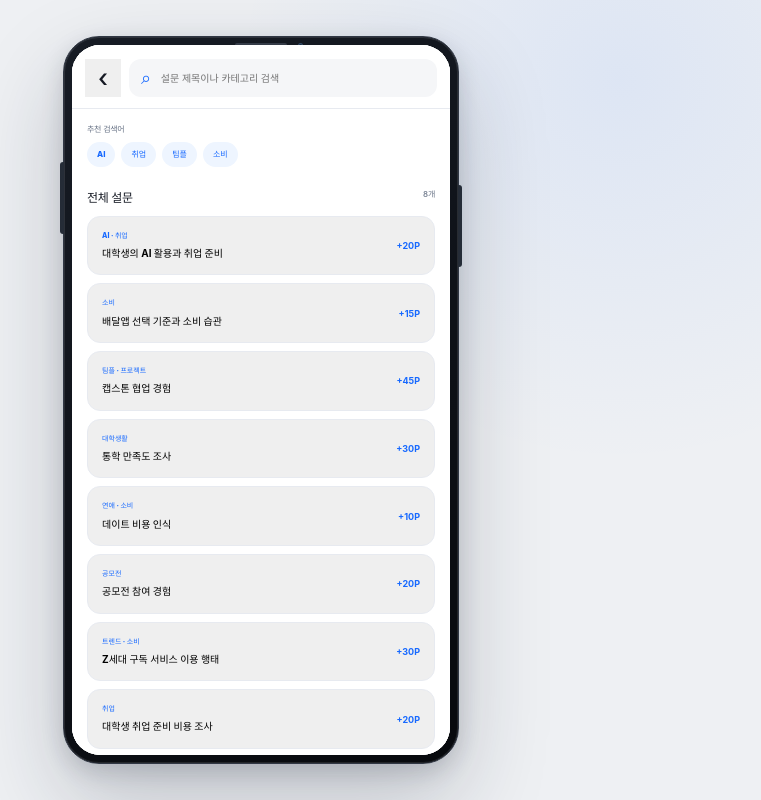
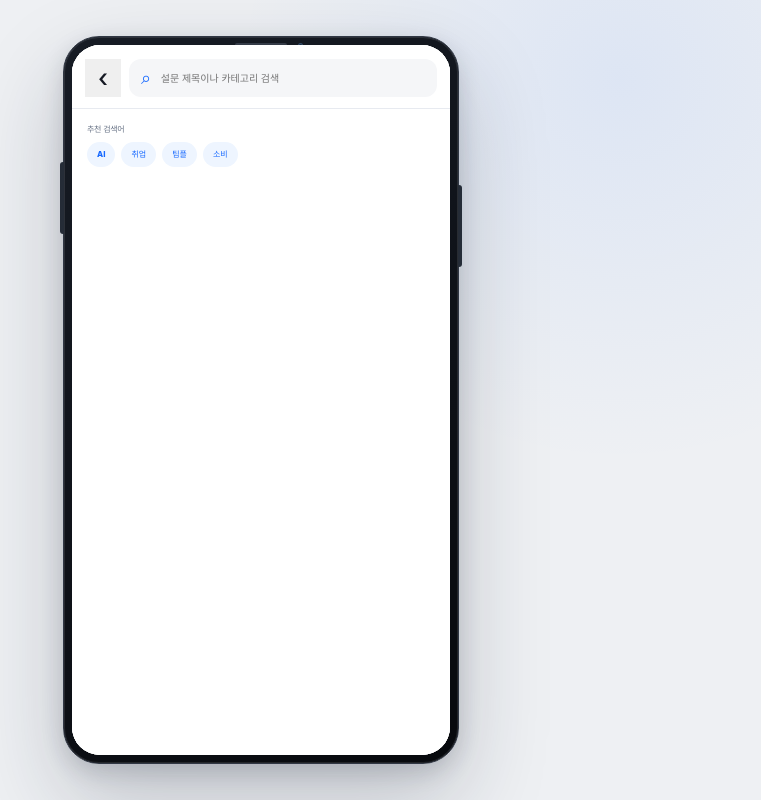
Before and after one commit to SJW1104/drunkdog, a React (Vite) app in the folder frontend/: page / in a window 1280 px wide. Both pictures are taken after a click on the button "검색". Shown: the whole page, without its empty margins (379-1140 px from the left). Built offline with nearby package versions, Linux system fonts and the light colour scheme; a web font is replaced by a local one.

Commit message:
fix: hide surveys until search begins

```diff
--- a/frontend/src/App.jsx
+++ b/frontend/src/App.jsx
@@ -135,7 +135,7 @@ function HomeScreen({ navigate, isCheckedIn, onCheckIn, onParticipate, completed
     { id: 'home-subscription', title: 'Z세대 구독 서비스 이용 행태', category: '트렌드 · 소비', point: 30 },
     { id: 'home-career-cost', title: '대학생 취업 준비 비용 조사', category: '취업', point: 20 },
   ]
-  const searchResults = searchableSurveys.filter((survey) => `${survey.title} ${survey.category}`.toLowerCase().includes(homeSearchQuery.trim().toLowerCase()))
+  const searchResults = homeSearchQuery.trim() ? searchableSurveys.filter((survey) => `${survey.title} ${survey.category}`.toLowerCase().includes(homeSearchQuery.trim().toLowerCase())) : []
   const [notificationOpen, setNotificationOpen] = useState(false)
   const [readNotices, setReadNotices] = useState(() => JSON.parse(localStorage.getItem('suniversity-read-notices') || '[]'))
   const { data: homeNoticeData, isLoading: noticesLoading } = useAsyncData(mockApi.getNotifications)
@@ -212,7 +212,7 @@ function HomeScreen({ navigate, isCheckedIn, onCheckIn, onParticipate, completed
 
       <button className="fab" type="button" onClick={() => navigate('create')}>＋ 설문 등록</button>
       <BottomNav active="home" navigate={navigate} />
-      {searchOpen ? <div className="search-overlay"><div className="search-overlay-head"><button type="button" onClick={() => { setSearchOpen(false); setHomeSearchQuery('') }}>‹</button><label><span>⌕</span><input autoFocus value={homeSearchQuery} onChange={(event) => setHomeSearchQuery(event.target.value)} placeholder="설문 제목이나 카테고리 검색" /></label></div><main><div className="search-suggestions"><span>추천 검색어</span>{['AI', '취업', '팀플', '소비'].map((keyword) => <button type="button" key={keyword} onClick={() => setHomeSearchQuery(keyword)}>{keyword}</button>)}</div><div className="search-result-head"><b>{homeSearchQuery ? `'${homeSearchQuery}' 검색 결과` : '전체 설문'}</b><small>{searchResults.length}개</small></div><div className="search-result-list">{searchResults.map((survey) => <button type="button" key={survey.id} className={completedSurveys.includes(survey.id) ? 'is-completed' : ''} onClick={() => { setSearchOpen(false); setHomeSearchQuery(''); onParticipate(survey.id) }}><span><small>{survey.category}</small><b>{survey.title}</b></span><strong>{completedSurveys.includes(survey.id) ? '참여 완료' : `+${survey.point}P`}</strong></button>)}{searchResults.length === 0 ? <div className="empty-state"><b>검색 결과가 없어요</b><p>다른 검색어를 입력해 보세요.</p></div> : null}</div></main></div> : null}
+      {searchOpen ? <div className="search-overlay"><div className="search-overlay-head"><button type="button" onClick={() => { setSearchOpen(false); setHomeSearchQuery('') }}>‹</button><label><span>⌕</span><input autoFocus value={homeSearchQuery} onChange={(event) => setHomeSearchQuery(event.target.value)} placeholder="설문 제목이나 카테고리 검색" /></label></div><main><div className="search-suggestions"><span>추천 검색어</span>{['AI', '취업', '팀플', '소비'].map((keyword) => <button type="button" key={keyword} onClick={() => setHomeSearchQuery(keyword)}>{keyword}</button>)}</div>{homeSearchQuery.trim() ? <><div className="search-result-head"><b>{`'${homeSearchQuery}' 검색 결과`}</b><small>{searchResults.length}개</small></div><div className="search-result-list">{searchResults.map((survey) => <button type="button" key={survey.id} className={completedSurveys.includes(survey.id) ? 'is-completed' : ''} onClick={() => { setSearchOpen(false); setHomeSearchQuery(''); onParticipate(survey.id) }}><span><small>{survey.category}</small><b>{survey.title}</b></span><strong>{completedSurveys.includes(survey.id) ? '참여 완료' : `+${survey.point}P`}</strong></button>)}{searchResults.length === 0 ? <div className="empty-state"><b>검색 결과가 없어요</b><p>다른 검색어를 입력해 보세요.</p></div> : null}</div></> : null}</main></div> : null}
       {notificationOpen ? <div className="notification-popover-backdrop" role="presentation" onClick={() => setNotificationOpen(false)}><section className="notification-popover" role="dialog" aria-modal="true" onClick={(event) => event.stopPropagation()}><div className="notification-popover-head"><span><b>알림</b><small>새 소식을 빠르게 확인해 보세요.</small></span><button type="button" onClick={readAllNotices}>모두 읽음</button></div>{noticesLoading ? <div className="loading-state"><i /><i /><i /></div> : <div className="notification-popover-list">{homeNotices.map((notice) => <button type="button" key={notice.id} className={readNotices.includes(notice.id) ? 'is-read' : ''} onClick={() => openNotice(notice)}><i /><span><b>{notice.title}</b><small>{notice.body}</small></span><time>{notice.time}</time></button>)}</div>}<button className="notification-close" type="button" onClick={() => setNotificationOpen(false)}>닫기</button></section></div> : null}
       {checkinOpen ? <div className="modal-backdrop" role="presentation" onClick={() => setCheckinOpen(false)}>
         <section className="checkin-modal" role="dialog" aria-modal="true" aria-labelledby="checkin-title" onClick={(event) => event.stopPropagation()}>
```
